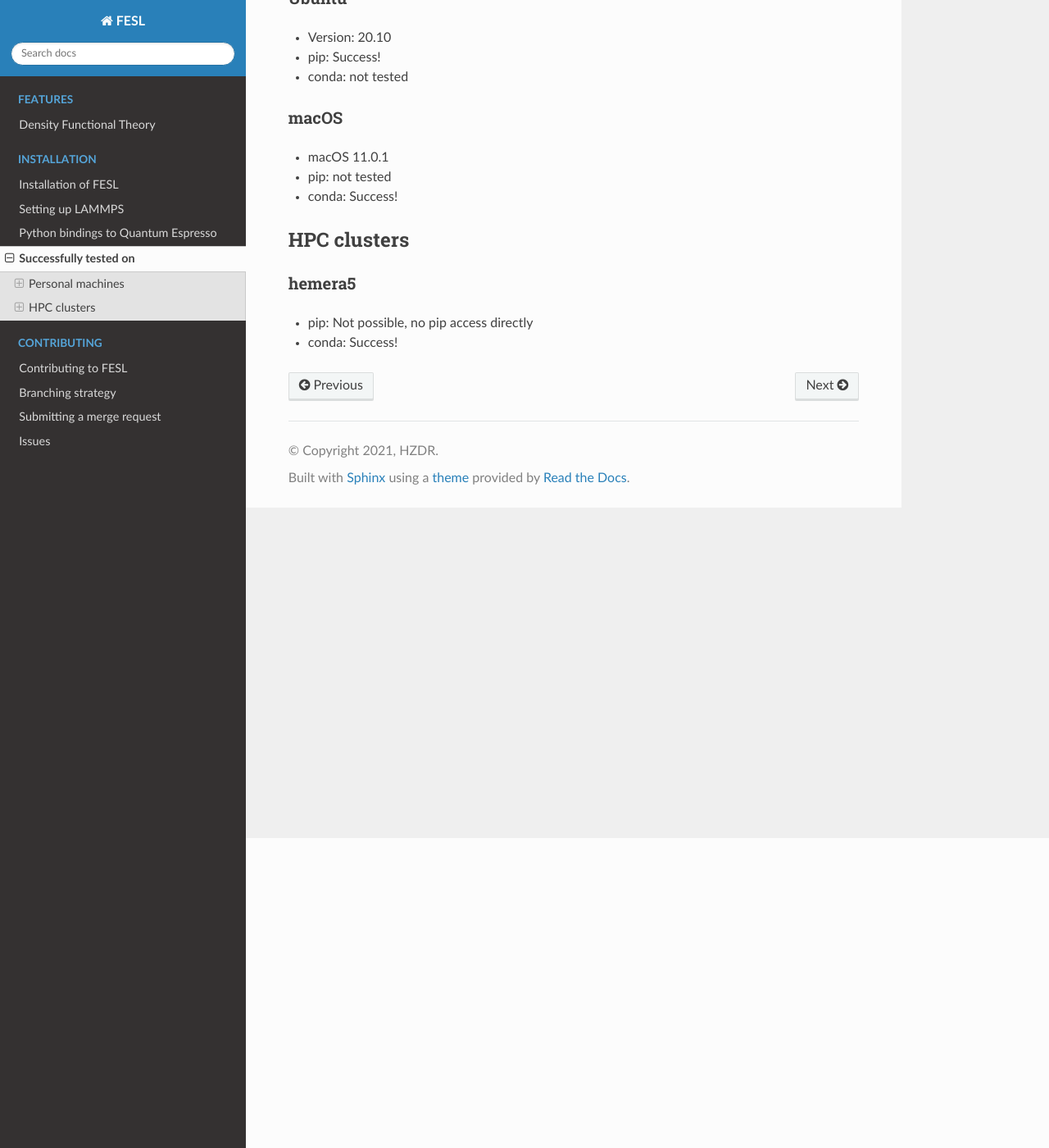
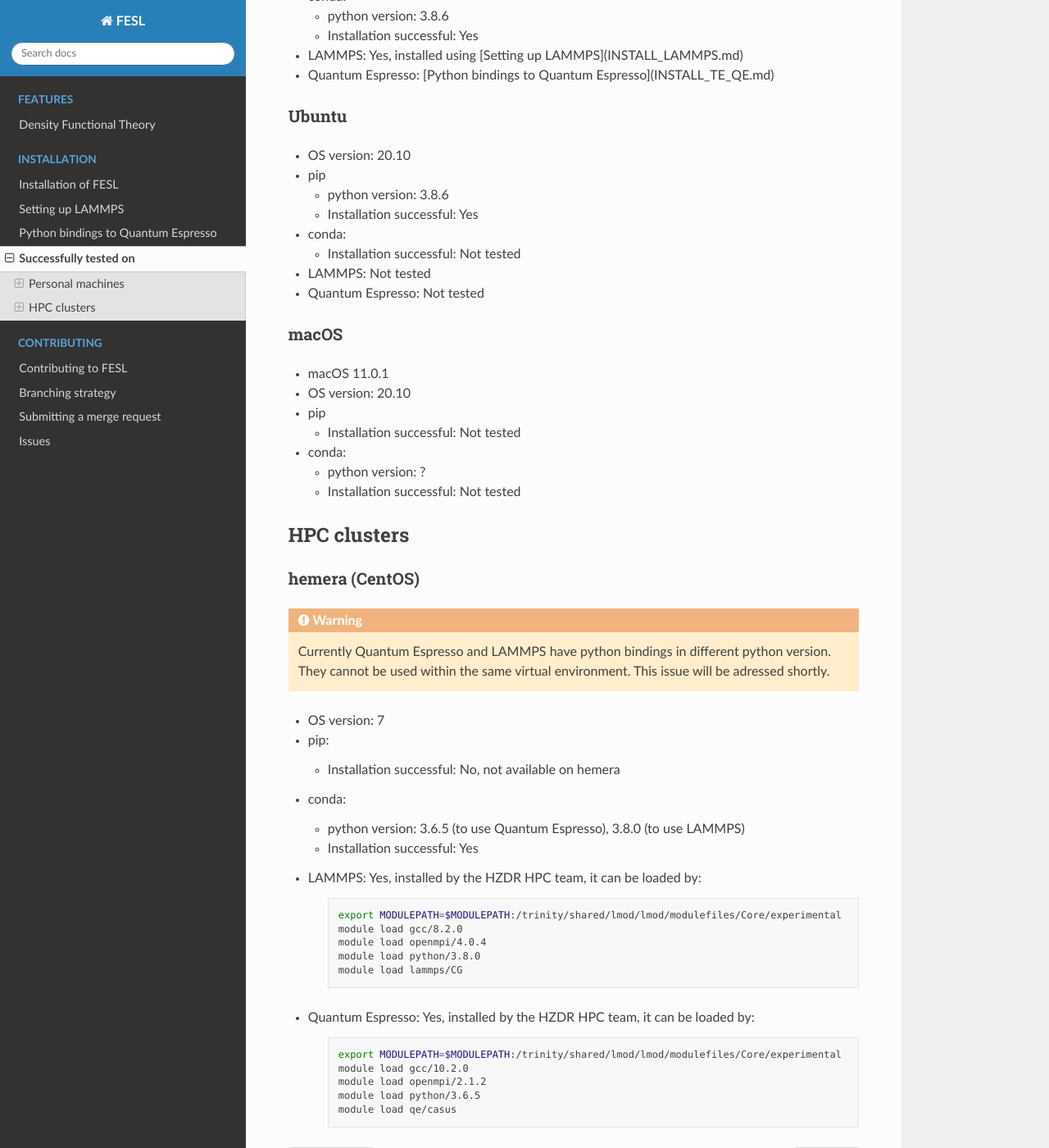
Before and after one commit to mala-project/mala, a Sphinx documentation site: the page built from docs/source/install/tested_systems.rst, in a window 1280 px wide and 1400 px high, scrolled down 378 px. Shown: the whole window at 82% size. Built offline with Sphinx 7.4.7 and the Read the Docs theme 2.0.0, drawn with Linux system fonts in a browser that asks for light colours; pages that are not in the unit, such as notebooks, are missing from menus; some of the changed text lies outside the part shown.

Commit message:
Added info on total energy module and LAMMPS on hemera

```diff
--- a/docs/source/install/tested_systems.md
+++ /dev/null
@@ -1,22 +0,0 @@
-# Successfully tested on
-
-## Personal machines
-### Pop!_OS
-* Version: 20.10
-* pip: Success!
-* conda: not tested
-
-### Ubuntu
-* Version: 20.10
-* pip: Success!
-* conda: not tested
-
-### macOS
-* macOS 11.0.1
-* pip: not tested
-* conda: Success!
-
-## HPC clusters
-### hemera5
-* pip: Not possible, no pip access directly
-* conda: Success!
--- /dev/null
+++ b/docs/source/install/tested_systems.rst
@@ -0,0 +1,77 @@
+Successfully tested on
+=========================
+Personal machines
+*******************
+Pop!_OS
+---------------
+* OS version: 20.10
+* pip
+
+  * python version: 3.8.6
+  * Installation successful: Yes
+* conda:
+
+  * python version: 3.8.6
+  * Installation successful: Yes
+* LAMMPS: Yes, installed using [Setting up LAMMPS](INSTALL_LAMMPS.md)
+* Quantum Espresso: [Python bindings to Quantum Espresso](INSTALL_TE_QE.md)
+
+Ubuntu
+---------------
+* OS version: 20.10
+* pip
+
+  * python version: 3.8.6
+  * Installation successful: Yes
+* conda:
+
+  * Installation successful: Not tested
+* LAMMPS: Not tested
+* Quantum Espresso: Not tested
+
+macOS
+---------------
+* macOS 11.0.1
+* OS version: 20.10
+* pip
+
+  * Installation successful: Not tested
+* conda:
+
+  * python version: ?
+  * Installation successful: Not tested
+
+HPC clusters
+***************
+hemera (CentOS)
+---------------
+.. warning:: Currently Quantum Espresso and LAMMPS have python bindings in different python version. They cannot be used
+   within the same virtual environment. This issue will be adressed shortly.
+
+* OS version: 7
+* pip:
+
+  * Installation successful: No, not available on hemera
+* conda:
+
+  * python version: 3.6.5 (to use Quantum Espresso), 3.8.0 (to use LAMMPS)
+  * Installation successful: Yes
+* LAMMPS: Yes, installed by the HZDR HPC team, it can be loaded by:
+
+    .. code-block:: sh
+
+        export MODULEPATH=$MODULEPATH:/trinity/shared/lmod/lmod/modulefiles/Core/experimental
+        module load gcc/8.2.0
+        module load openmpi/4.0.4
+        module load python/3.8.0
+        module load lammps/CG
+
+* Quantum Espresso: Yes, installed by the HZDR HPC team, it can be loaded by:
+
+    .. code-block:: sh
+
+        export MODULEPATH=$MODULEPATH:/trinity/shared/lmod/lmod/modulefiles/Core/experimental
+        module load gcc/10.2.0
+        module load openmpi/2.1.2
+        module load python/3.6.5
+        module load qe/casus
```
Also changed, not shown: docs/source/install/README.md (+21 -6 lines).
